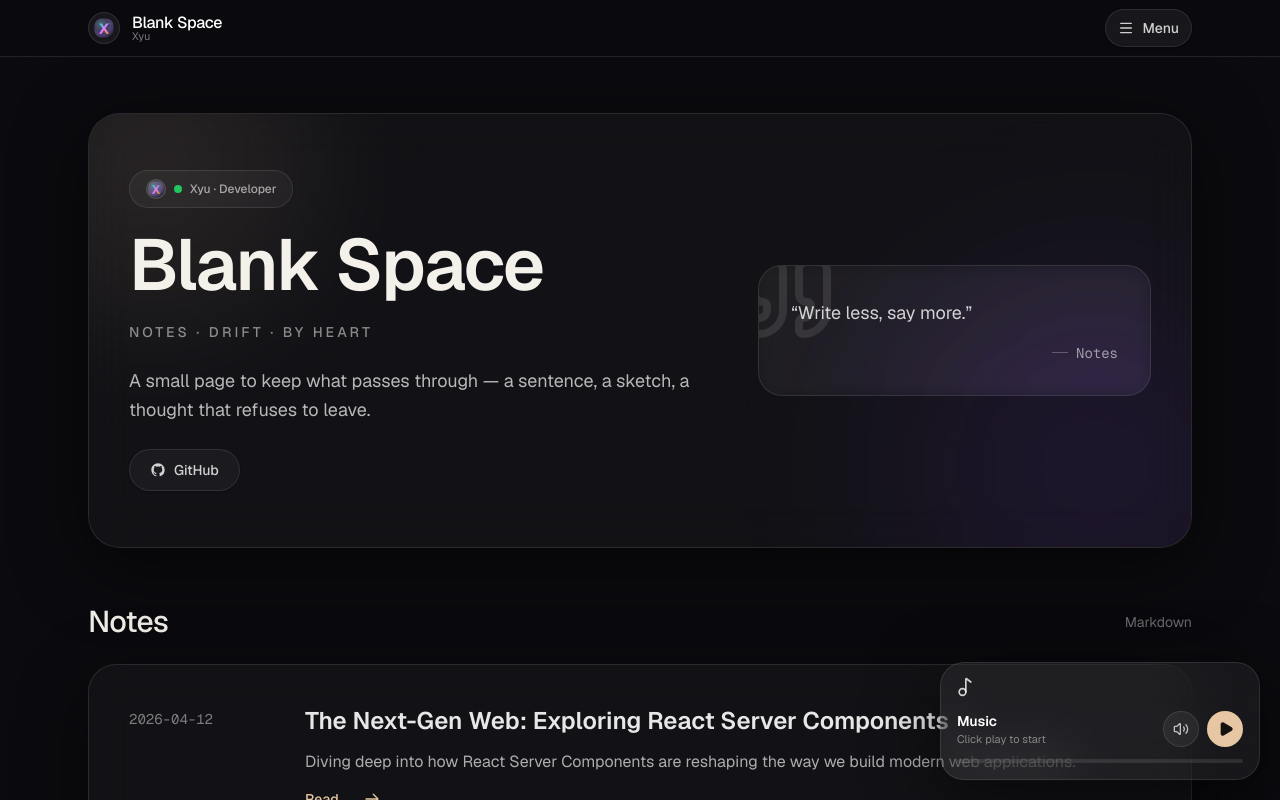
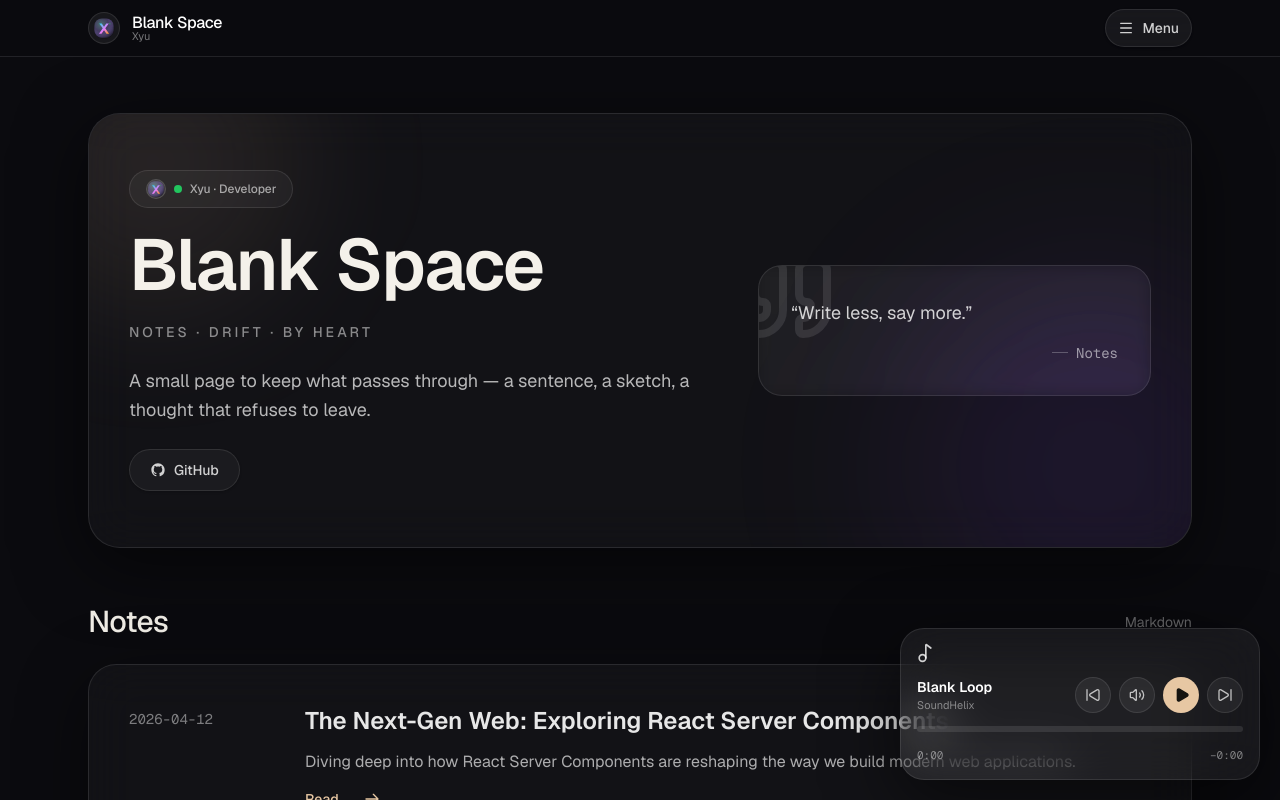
Before and after one commit to Ymien/beta-a2.5, a Next.js app: page / in a window 1280 px wide. Both pictures are taken after a click on the button "Open player". Shown: the top 800 px of the page. Built offline with nearby package versions, Linux system fonts and the light colour scheme; no server answers.

Commit message:
feat: GitHub 仓库安全审查与清理
Co-authored-by: traeagent <traeagent@users.noreply.github.com>

```diff
--- a/components/MusicPlayer.tsx
+++ b/components/MusicPlayer.tsx
@@ -1,22 +1,59 @@
 "use client";
 
-import { useState, useEffect, useRef } from "react";
-import { Play, Pause, Music2, Volume2, VolumeX } from "lucide-react";
+import { useMemo, useState, useEffect, useRef } from "react";
+import { Play, Pause, Music2, Volume2, VolumeX, SkipBack, SkipForward } from "lucide-react";
 import { useLang } from "@/components/LangProvider";
+
+type Track = {
+  title: string;
+  artist: string;
+  url: string;
+};
 
 export default function MusicPlayer() {
   const { lang } = useLang();
+  const tracks = useMemo<Track[]>(
+    () => [
+      {
+        title: "Blank Loop",
+        artist: "SoundHelix",
+        url: "https://www.soundhelix.com/examples/mp3/SoundHelix-Song-1.mp3",
+      },
+      {
+        title: "Soft Static",
+        artist: "SoundHelix",
+        url: "https://www.soundhelix.com/examples/mp3/SoundHelix-Song-2.mp3",
+      },
+      {
+        title: "Night Draft",
+        artist: "SoundHelix",
+        url: "https://www.soundhelix.com/examples/mp3/SoundHelix-Song-3.mp3",
+      },
+    ],
+    []
+  );
+
   const [isPlaying, setIsPlaying] = useState(false);
   const [isOpen, setIsOpen] = useState(false);
   const [isMuted, setIsMuted] = useState(false);
-  const [progress, setProgress] = useState(0);
+  const [trackIndex, setTrackIndex] = useState(0);
+  const [currentTime, setCurrentTime] = useState(0);
+  const [duration, setDuration] = useState(0);
   const [error, setError] = useState<string | null>(null);
   const audioRef = useRef<HTMLAudioElement>(null);
 
-  const audioUrl = "https://www.soundhelix.com/examples/mp3/SoundHelix-Song-1.mp3";
+  const track = tracks[Math.min(trackIndex, tracks.length - 1)] || tracks[0];
+
+  const formatTime = (s: number) => {
+    if (!Number.isFinite(s) || s < 0) return "0:00";
+    const m = Math.floor(s / 60);
+    const r = Math.floor(s % 60);
+    return `${m}:${String(r).padStart(2, "0")}`;
+  };
 
   useEffect(() => {
     if (audioRef.current) {
+      audioRef.current.volume = 0.9;
       if (isPlaying) {
         setError(null);
         audioRef.current.play().catch(() => {
@@ -33,19 +70,36 @@ export default function MusicPlayer() {
     if (audioRef.current) audioRef.current.muted = isMuted;
   }, [isMuted]);
 
-  const handleTimeUpdate = () => {
-    if (audioRef.current) {
-      const current = audioRef.current.currentTime;
-      const duration = audioRef.current.duration;
-      setProgress((current / duration) * 100);
+  useEffect(() => {
+    if (!audioRef.current) return;
+    setError(null);
+    setCurrentTime(0);
+    setDuration(0);
+    audioRef.current.load();
+    if (isPlaying) {
+      audioRef.current.play().catch(() => {
+        setIsPlaying(false);
+        setError(lang === "zh" ? "无法播放该音频源" : "Failed to play this source.");
+      });
     }
+  }, [track?.url]);
+
+  const seek = (ratio: number) => {
+    if (!audioRef.current) return;
+    if (!Number.isFinite(duration) || duration <= 0) return;
+    const next = Math.max(0, Math.min(duration, duration * ratio));
+    audioRef.current.currentTime = next;
+    setCurrentTime(next);
   };
+
+  const nextTrack = () => setTrackIndex((i) => (i + 1) % tracks.length);
+  const prevTrack = () => setTrackIndex((i) => (i - 1 + tracks.length) % tracks.length);
 
   return (
     <div className="fixed bottom-5 right-5 z-50">
       <div
         className={`overflow-hidden border border-white/10 bg-white/[0.06] backdrop-blur-xl shadow-[0_20px_70px_rgba(0,0,0,0.55)] transition-all duration-300 ${
-          isOpen ? "w-[min(320px,calc(100vw-2.5rem))] rounded-3xl" : "w-12 rounded-full"
+          isOpen ? "w-[min(360px,calc(100vw-2.5rem))] rounded-3xl" : "w-12 rounded-full"
         }`}
       >
         <button
@@ -62,14 +116,22 @@ export default function MusicPlayer() {
             <div className="flex items-center justify-between">
               <div className="flex flex-col">
                 <div className="text-sm font-semibold text-white">
-                  {lang === "zh" ? "音乐" : "Music"}
+                  {track?.title || (lang === "zh" ? "音乐" : "Music")}
                 </div>
                 <div className="text-[11px] text-white/45">
-                  {lang === "zh" ? "点击播放开始" : "Click play to start"}
+                  {track?.artist || "—"}
                 </div>
               </div>
 
               <div className="flex items-center gap-2">
+                <button
+                  type="button"
+                  onClick={prevTrack}
+                  className="inline-flex h-9 w-9 items-center justify-center rounded-full border border-white/10 bg-white/[0.06] text-white/70 transition hover:bg-white/[0.1] hover:text-white"
+                  aria-label={lang === "zh" ? "上一首" : "Previous"}
+                >
+                  <SkipBack className="h-4 w-4" />
+                </button>
                 <button
                   type="button"
                   onClick={() => setIsMuted((v) => !v)}
@@ -86,11 +148,39 @@ export default function MusicPlayer() {
                 >
                   {isPlaying ? <Pause className="h-4 w-4 fill-current" /> : <Play className="h-4 w-4 fill-current ml-0.5" />}
                 </button>
+                <button
+                  type="button"
+                  onClick={nextTrack}
+                  className="inline-flex h-9 w-9 items-center justify-center rounded-full border border-white/10 bg-white/[0.06] text-white/70 transition hover:bg-white/[0.1] hover:text-white"
+                  aria-label={lang === "zh" ? "下一首" : "Next"}
+                >
+                  <SkipForward className="h-4 w-4" />
+                </button>
               </div>
             </div>
 
-            <div className="mt-3 h-1 w-full rounded-full bg-white/10 overflow-hidden">
-              <div className="h-full bg-[#b45309]" style={{ width: `${Number.isFinite(progress) ? progress : 0}%` }} />
+            <button
+              type="button"
+              className="mt-3 h-1.5 w-full rounded-full bg-white/10 overflow-hidden"
+              onClick={(e) => {
+                const rect = (e.currentTarget as HTMLButtonElement).getBoundingClientRect();
+                const x = e.clientX - rect.left;
+                seek(x / rect.width);
+              }}
+              aria-label={lang === "zh" ? "拖动进度" : "Seek"}
+            >
+              <div
+                className="h-full bg-[#b45309]"
+                style={{
+                  width:
+                    duration > 0 ? `${Math.min(100, Math.max(0, (currentTime / duration) * 100))}%` : "0%",
+                }}
+              />
+            </button>
+
+            <div className="mt-2 flex items-center justify-between text-[11px] text-white/45 font-mono">
+              <span>{formatTime(currentTime)}</span>
+              <span>−{formatTime(Math.max(0, duration - currentTime))}</span>
             </div>
 
             {error && (
@@ -101,11 +191,19 @@ export default function MusicPlayer() {
 
             <audio
               ref={audioRef}
-              src={audioUrl}
+              src={track?.url}
               preload="none"
               crossOrigin="anonymous"
-              onTimeUpdate={handleTimeUpdate}
-              onError={() => setError(lang === "zh" ? "音频加载失败" : "Audio failed to load")}
+              onLoadedMetadata={() => {
+                if (!audioRef.current) return;
+                setDuration(audioRef.current.duration || 0);
+              }}
+              onTimeUpdate={() => {
+                if (!audioRef.current) return;
+                setCurrentTime(audioRef.current.currentTime || 0);
+              }}
+              onEnded={nextTrack}
+              onError={() => setError(lang === "zh" ? "音频加载失败（可能被网络拦截）" : "Audio failed to load (network blocked).")}
             />
           </div>
         )}
--- a/lib/posts.ts
+++ b/lib/posts.ts
@@ -87,14 +87,17 @@ Combine this with dark themes (\`bg-[#0a0a0a]\`) and you've got a recipe for a s
 }
 
 export function getPostData(slug: string): Post | undefined {
-  const fullPath = path.join(postsDirectory, `${slug}.md`);
+  const safeSlug = decodeURIComponent(String(slug || ""))
+    .replace(/\/+$/, "")
+    .replace(/\.md$/, "");
+  const fullPath = path.join(postsDirectory, `${safeSlug}.md`);
   if (!fs.existsSync(fullPath)) return undefined;
 
   const fileContents = fs.readFileSync(fullPath, "utf8");
   const matterResult = matter(fileContents);
 
   return {
-    slug,
+    slug: safeSlug,
     title: matterResult.data.title,
     date: matterResult.data.date,
     excerpt: matterResult.data.excerpt,
```
